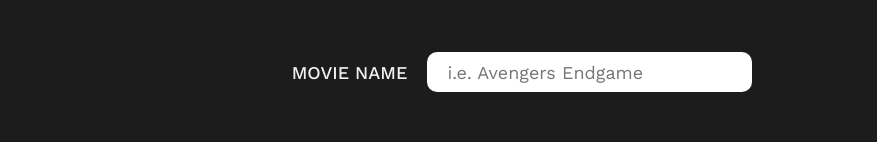
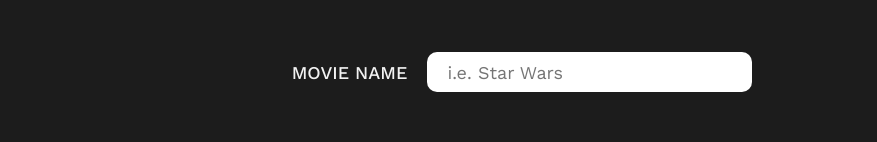
Before and after one commit to alexismgjackson-github/watcher, a React (Vite) app: page / in a window 1280 px wide. Shown: the part 224-366 px from the top of the page, without its empty margins (118-995 px from the left). Built offline with nearby package versions, Linux system fonts and the light colour scheme.

Commit message:
Update MovieSearch.jsx

```diff
--- a/src/components/MovieSearch.jsx
+++ b/src/components/MovieSearch.jsx
@@ -43,7 +43,7 @@ function MovieSearch() {
             className="search-bar--input"
             type="text"
             name="search"
-            placeholder="i.e. Avengers Endgame"
+            placeholder="i.e. Star Wars"
             value={search}
             onChange={handleSearchInput}
             onKeyUp={searchMovieData}
```
